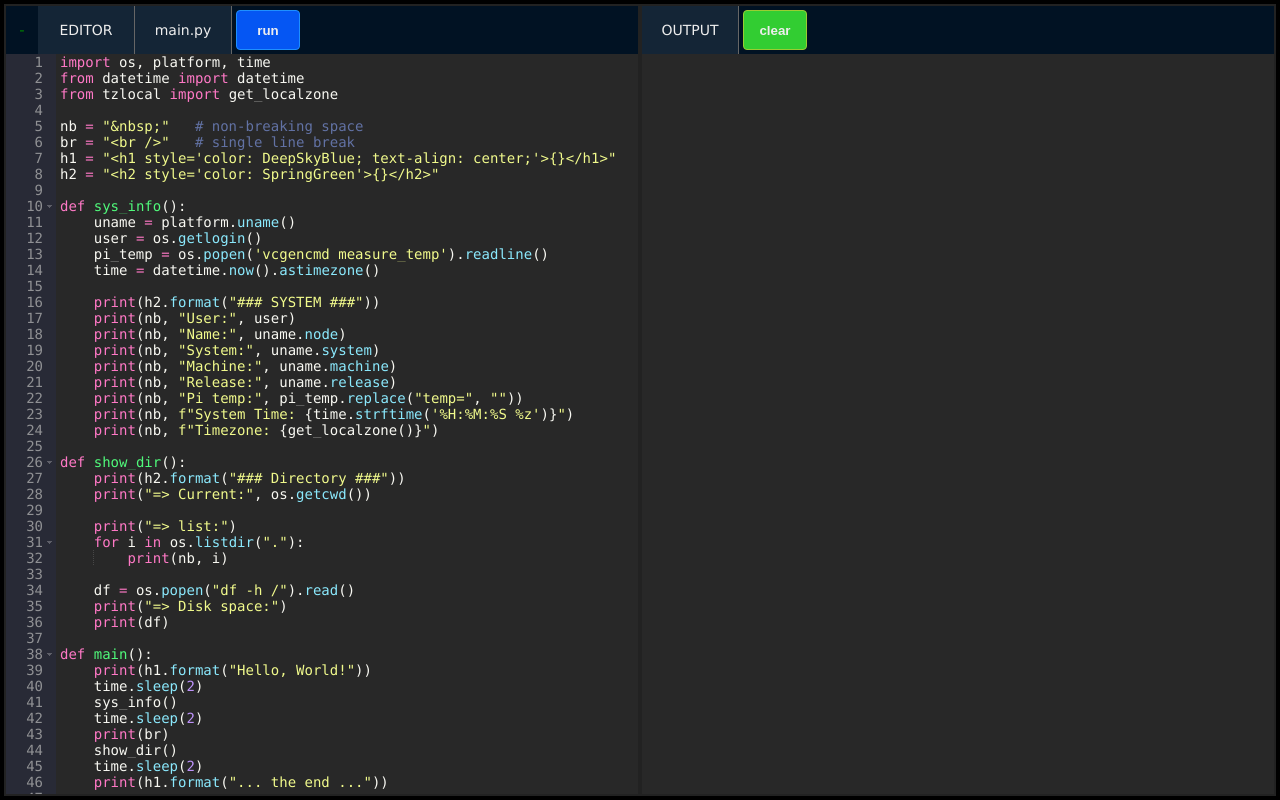
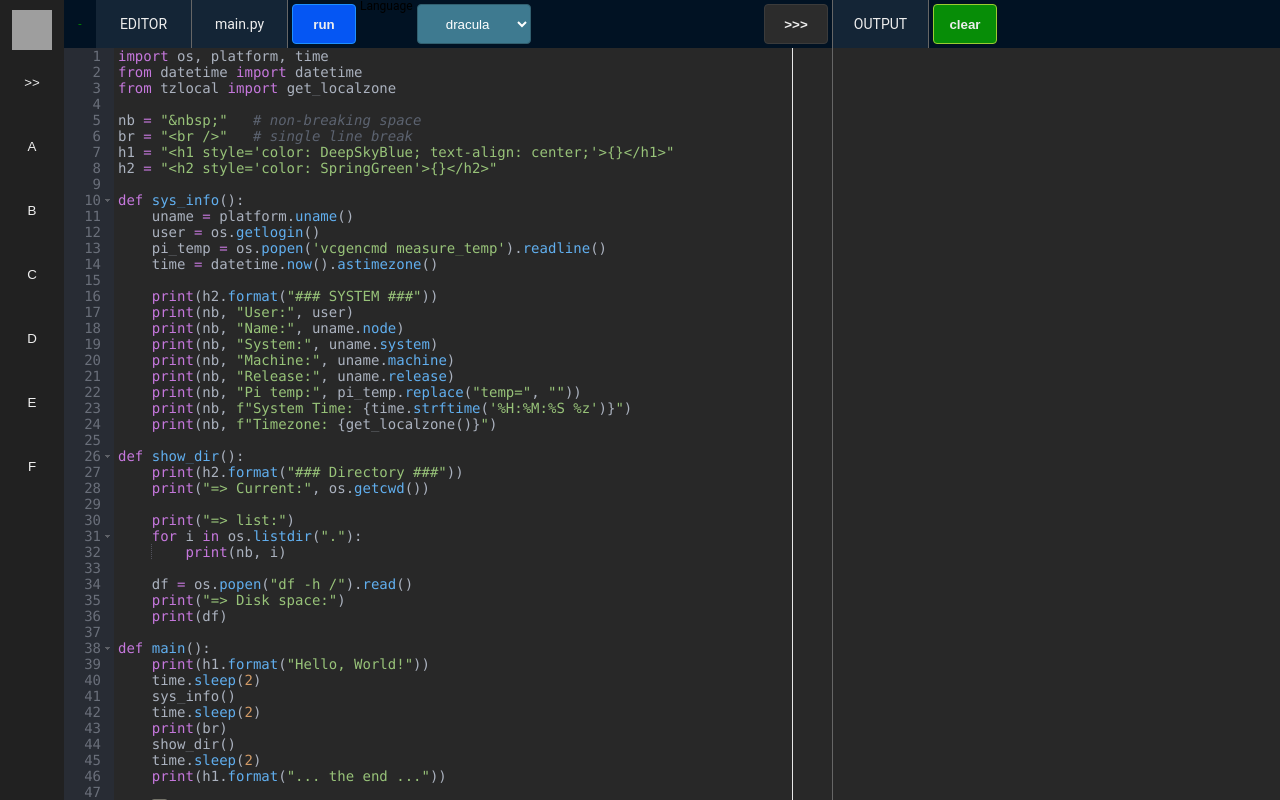
Before and after one commit to adcomp/my_online_python_editor, a Flask app: page /editor in a window 1280 px wide. Run offline with Flask 3, Linux system fonts and the light colour scheme; some libraries are stand-ins or nearby versions; grey boxes are pictures that could not be loaded.

Commit message:
add sidebar/panel, update css

```diff
--- a/mope/app.py
+++ b/mope/app.py
@@ -32,7 +32,7 @@ FILE_REALPATH = FILE_PATH + FILE_NAME
 ### Server config
 HOST = "0.0.0.0"
 PORT = 9876
-DEBUG = True
+DEBUG = False
 
 
 ### Global .. bad  :(
--- a/mope/static/styles.css
+++ b/mope/static/styles.css
@@ -3,33 +3,100 @@ Style for My Online Python Editor
 by David Art [aka] ADcomp
 */
 
-html, body {
-	height: 100%;
+/* ALL RESET */
+* {
+	margin:0;
+	padding:0;
+	box-sizing: border-box;
 }
+
+html, body { height: 100%; }
 
 body {
 	margin: 0 auto;
 	padding: 0;
 	background: black;
-	font-family: Verdana, sans-serif;
-	font-size: 15px;
-	line-height: 1.5;
+	font-family: "Roboto",-apple-system,BlinkMacSystemFont,"Segoe UI","Oxygen","Ubuntu","Cantarell","Fira Sans","Droid Sans","Helvetica Neue",sans-serif;
+	font-size: 12px;
+	line-height: 1;
 }
 
+h1, h2, h3 {
+	margin-bottom: 10px;
+	padding: 4px;
+}
+
+hr { margin: 8px 0; }
+
+
 /* TABLE & COLUMN */
-.container {
+.app {
 	display:table;
 	background-color: black;
 	width:100%;
 	height:100%;
 	box-sizing: border-box;
-	padding: 4px;
+	padding: 0;
+	margin: 0;
 }
 
 .col {
 	box-sizing: border-box;
-	padding: 2px;
-	height:100%; /* need for firefox */
+	padding: 0;
+	margin: 0;
+	/* need for firefox */
+	height:100%;
+	display:table-cell;
+	vertical-align: top;
+}
+
+.sidebar {
+	background-color: #212121;
+	width: 64px;
+}
+
+.sidebar_panel {
+	background-color: #2C2C2C;
+	width: 256px;
+	display: hidden;
+}
+
+.sidebar_panel h1 {
+	color: #eee;
+	height: 48px;
+	padding: 10px;
+}
+
+.sidebar_box {
+	display: flex;
+	flex-direction: column;
+	justify-content: space-between;
+	align-items: center;
+	padding-top: 10px;
+}
+
+.sidebar_box button {
+	display: block;
+	margin: 8px auto;
+	width: 48px;
+	height: 48px;
+	border: 2px none;
+	border-radius: 4px;
+	background: none;
+	color: #eee;
+}
+
+.sidebar_box button:hover {
+	background: #4A4D59;
+	border: 2px solid #88DDD4;
+}
+
+.editor-logo {
+	width: 40px;
+	height: 40px;
+	display: initial;
+	margin: 0;
+	padding: 0;
 }
 
 .col-name, .file-name {
@@ -43,17 +110,18 @@ body {
 	font-size: 14px;
 }
 
-.left {
-	display:table-cell;
+#editor_box {
 	background-color:#222;
-	width:50%;
+	width:60%;
 	min-width:20%;
 	resize: horizontal;
 }
-.right {
-	display:table-cell;
+
+#output_box {
 	background-color:#222;
-	width:50%;
+	/* width:50%; */
+	overflow: auto;
+	border-left: 1px solid #666;
 }
 
 .col header {
@@ -63,7 +131,11 @@ body {
 	height: 48px;
 }
 
-/* BUTTON */
+/*
+.col h2 { display: initial; }
+*/
+
+/* BUTTON THEME */
 .col header button {
 	margin: 0;
 	min-width: 64px;
@@ -94,7 +166,7 @@ body {
 }
 
 .bt_green {
-	background: limegreen;
+	background: #078D07;
 	border: 1px solid yellowgreen;
 }
 .bt_green:hover {
@@ -102,6 +174,17 @@ body {
 }
 .bt_green:active {
 	background-color: mediumseagreen;
+}
+
+.bt_dark {
+	background: #2C2C2C;
+	border: 1px solid #3B3B3B;
+}
+.bt_dark:hover {
+	border: 1px solid #2A2A2A;
+}
+.bt_dark:active {
+	background-color: #212121;
 }
 
 /* EDITOR & OUTPUT */
@@ -112,27 +195,17 @@ body {
 	padding: 4px;
 	font-family: Consolas, monospace;
 	font-size: 14px;
-/*
-	line-height: 1.5;
-*/
 	background: #282828;
 	box-sizing: border-box;
 }
 
-#output {
-	color: #aea;
-}
 
-#output:focus {
-	outline: none !important;
-}
-
-
+/* OUTPUT */
 #output p {
 	max-width: 99%;
-	margin:0;
-	padding:0;
-	color: #D7FFD7;
+	margin: 0;
+	padding: 2px;
+	color: #eee;
 }
 
 #output p.end{
@@ -150,3 +223,42 @@ body {
     justify-content: center;
     min-width: 32px;
 }
+
+.list_files {
+
+}
+
+#add_file {
+	display: block;
+	width: 90%;
+	height: 40px;
+	margin: 0 auto;
+	margin-bottom: 8px;
+	border-radius: 8px;
+	text-align: left;
+	padding-left: 16px;
+}
+
+.list_files button {
+	display: block;
+	width: 90%;
+	height: 40px;
+	margin: 0 auto;
+	margin-bottom: 8px;
+	border-radius: 8px;
+	text-align: left;
+	padding-left: 16px;
+}
+
+
+/* ALIGN RIGHT */
+#bt_output_toggle { margin-left: auto; }
+
+#editor_theme {
+	margin: 4px;
+	text-align: center;
+	background: #3E7A90;
+	color: #FFFFFF;
+	border: 1px solid #315F6F;
+	border-radius: 4px;
+}
--- a/mope/templates/editor.html
+++ b/mope/templates/editor.html
@@ -12,15 +12,46 @@
 	<link rel="icon" href="{{ url_for('static', filename='atom.ico') }}" type="image/x-icon">
 	<link rel="stylesheet" href="{{ url_for('static', filename='styles.css') }}">
 
-	<script src="https://cdnjs.cloudflare.com/ajax/libs/ace/1.41.0/ace.js" integrity="sha512-NniBwfvCiZ1advaXyBHY48iB65/Yld4m/RJoDJNE1a1Kj2DjJO/Z503zUaumxxXHDnWDs+mYqsuDR3hvuHTvxQ==" crossorigin="anonymous" referrerpolicy="no-referrer"></script>
+	<!-- ACE EDITOR -->
+	<script src="https://cdnjs.cloudflare.com/ajax/libs/ace/1.42.0/ace.js" integrity="sha512-ZFVNcFjotJAKSBDjAqsPOVW4GIFy4umHM80GBSScEKRFd93punBrbx6YqH/Gds2o1LbUwEytGBJ4QxpiS/UekQ==" crossorigin="anonymous" referrerpolicy="no-referrer"></script>
+	<script src="https://cdnjs.cloudflare.com/ajax/libs/ace/1.42.0/mode-python.min.js" integrity="sha512-DUdq0nHbbCHQMqQNALNivk5tAdpFWOpm3mplXDwBqIpXD6/vfgXp8fESbfsnePQT3jZKVI3mCbEQumz/S4IHPA==" crossorigin="anonymous" referrerpolicy="no-referrer"></script>
+	<script src="https://cdnjs.cloudflare.com/ajax/libs/ace/1.42.0/snippets/python.min.js" integrity="sha512-LifkJxLcSYEeOkysQ2pkyMTgYnKZshPVvGF+69rLkhmX57nZtAcaGobw8bCpOAXqRQaKR/Ky9ShM98qCAmbJqQ==" crossorigin="anonymous" referrerpolicy="no-referrer"></script>
+	<!-- JQUERY -->
 	<script src="https://cdnjs.cloudflare.com/ajax/libs/jquery/3.7.1/jquery.min.js" integrity="sha512-v2CJ7UaYy4JwqLDIrZUI/4hqeoQieOmAZNXBeQyjo21dadnwR+8ZaIJVT8EE2iyI61OV8e6M8PP2/4hpQINQ/g==" crossorigin="anonymous" referrerpolicy="no-referrer"></script>
+	<!-- SOCKETIO -->
 	<script src="https://cdnjs.cloudflare.com/ajax/libs/socket.io/4.8.1/socket.io.js" integrity="sha512-8BHxHDLsOHx+flIrQ0DrZcea7MkHqRU5GbTHmbdzMRnAaoCIkZ97PqZcXJkKZckMMhqfoeaJE+DNUVuyoQsO3Q==" crossorigin="anonymous" referrerpolicy="no-referrer"></script>
 </head>
 
 <body>
-	<div class="container">
+	<div class="app">
 
-		<div class="col left">
+		<div class="col sidebar" id="sidebar_bar" >
+			<div class="sidebar_box">
+				<img class="editor-logo" src="{{ url_for('static', filename='python.png') }}" alt="Editor logo">
+				<button id="toggle_sidebar" class="sidebar__button">>></button>
+				<button type="button">A</button>
+				<button type="button">B</button>
+				<button type="button">C</button>
+				<button type="button">D</button>
+				<button type="button">E</button>
+				<button type="button">F</button>
+			</div>
+		</div>
+
+
+		<div class="col sidebar_panel" id="sidebar_panel">
+			<h1>Project files</h1>
+			<button id="add_file">Add file +</button>
+			<hr />
+			<div class="list_files">
+				<button>main.py</button>
+				<button>test.py</button>
+				<button>sysinfo.py</button>
+			</div>
+		</div>
+
+
+		<div class="col" id="editor_box">
 			<header>
 				<div id="socket_io">-</div>
 				<div class="col-name">EDITOR</div>
@@ -30,23 +61,37 @@
 				<button id="bt_test" class="bt_blue">test</button>
 				<button id="bt_dbg" class="bt_blue">dbg</button>
 -->
+
+				<label for="editor_theme">Language</label>
+				<select name="editor_theme" id="editor_theme">
+					<option value="dracula">dracula</option>
+					<option value="twilight">twilight</option>
+					<option value="monokai">monokai</option>
+					<option value="nord_dark">nord_dark</option>
+					<option value="one_dark">one_dark</option>
+					<option value="tomorrow_night">tomorrow_night</option>
+				</select>
+
+				<button id="bt_output_toggle" class="bt_dark">>>></button>
 			</header>
 			<div id="editor" contenteditable="true" spellcheck="false"></div>
 		</div>
 
-		<div class="col right">
+		<div class="col" id="output_box">
 			<header>
 				<div class="col-name">OUTPUT</div>
 				<button id="bt_clear" class="bt_green">clear</button>
 			</header>
 			<div id="output"></div>
 		</div>
+
 	</div>
 
 <script>
+
 	// configure ACE (Editor)
     var editor = ace.edit("editor");
-    editor.setTheme("ace/theme/dracula");
+    editor.setTheme("ace/theme/one_dark");
     editor.session.setMode("ace/mode/python");
     editor.setFontSize("14px");
 
@@ -134,6 +179,10 @@
 		});
 	}
 
+	// set Editor theme
+	function set_editor_theme(theme) {
+		editor.setTheme("ace/theme/" + theme);
+	}
 
 	// Button "clear"
 	$("#bt_clear").click(function() {
@@ -146,6 +195,32 @@
 		run_code();
 		}
 	);
+
+	// Button "toggle_sidebar"
+	$("#toggle_sidebar").click(function() {
+		$("#sidebar_panel").toggle();
+		}
+	);
+
+	$("#bt_output_toggle").click(function () {
+		$("#output_box").toggle();
+		var isVisible = $('#output_box').is(':visible')
+		if (isVisible) {
+			$("#editor_box").css("width", "50%");
+			$("#editor_box").css("min-width", "20%");
+		}
+		else {
+			$("#editor_box").css("width", "auto");
+			$("#editor_box").css("min-width", "0");
+		}
+
+	});
+
+	$("#editor_theme").on( "change", function() {
+		console.log("change editor theme :" + this.value)
+		editor.setTheme("ace/theme/" + this.value);
+	} );
+
 
 	// TODO : just a test ..
 	// $("#bt_dbg").click(function() { });
@@ -161,6 +236,8 @@
 
 	// Get the code from server when page is loaded
 	$(document).ready(function() {
+		$("#sidebar_panel").hide(200);
+
 		get_code();
 	});
 
```
